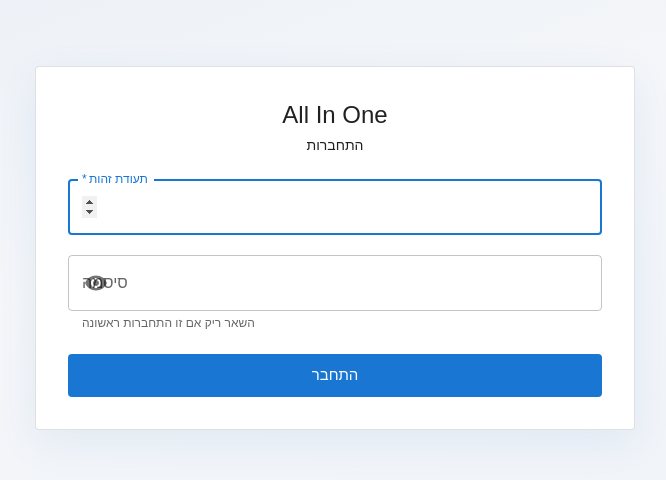
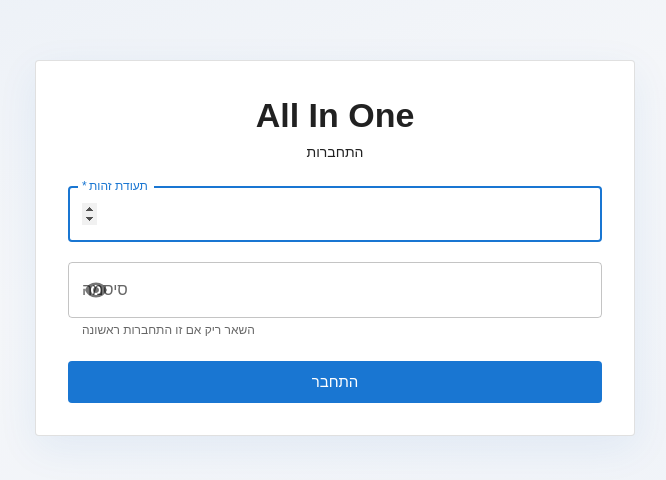
Before and after one commit to itayvak/tagabia, a Next.js app: page / in a window 1280 px wide. Shown: the part 152-632 px from the top of the page, without its empty margins (305-971 px from the left). Built offline with nearby package versions, Linux system fonts and the light colour scheme; a web font is replaced by a local one.

Commit message:
made the all in one title in the login page larger and in bold

```diff
--- a/src/pages/index.tsx
+++ b/src/pages/index.tsx
@@ -230,7 +230,7 @@ export default function LoginPage() {
               component="h1"
               gutterBottom
               align="center"
-              sx={{ mb: 0.5 }}
+              sx={{ mb: 0.5, fontSize: "calc(1.5rem + 10px)", fontWeight: "bold" }}
             >
               All In One
             </Typography>
```
